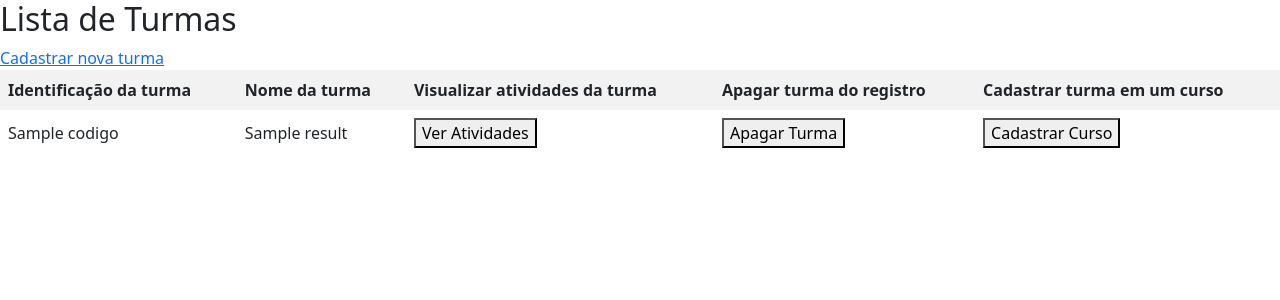
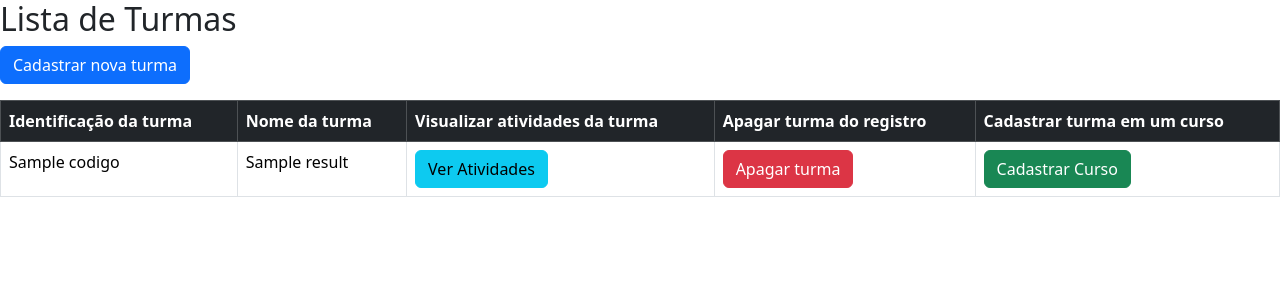
Before and after one commit to PedroHenri228/Sistema-Escolar-POO, a PHP site: the page made by src/Views/Class.php in a window 1280 px wide. Shown: the top 300 px of the page. Run offline with PHP 8.4, Linux system fonts and the light colour scheme; the template is opened without the code that fills it: most values are stand-ins (such as "Sample title", 1, 10 or a date in 2020).

Commit message:
feat: Implementa as funcionalidades de exclusão de turmas

```diff
--- a/src/Router/main.php
+++ b/src/Router/main.php
@@ -8,12 +8,12 @@
 Routes::get('/login', 'UserController@loginPage');
 Routes::get('/registrar', 'UserController@registerPage');
 Routes::get('/logout', 'UserController@logout');
+Routes::get("/delete/{id}", "ClassController@delete");
 
 
 Routes::post('/registrar', 'UserController@registrar');
 Routes::post('/login', 'UserController@login');
 Routes::post('/nova_turma', 'ClassController@register');
-
 
 $method = $_SERVER['REQUEST_METHOD'];
 
--- a/src/Views/Class.php
+++ b/src/Views/Class.php
@@ -1,19 +1,22 @@
 <!DOCTYPE html>
 <html lang="pt-br">
+
 <head>
     <meta charset="UTF-8">
     <meta name="viewport" content="width=device-width, initial-scale=1.0">
     <title>Lista de Turmas</title>
     <link rel="stylesheet" href="src/Public/css/style.css">
-    <link href="https://cdn.jsdelivr.net/npm/bootstrap@5.3.3/dist/css/bootstrap.min.css" rel="stylesheet" integrity="sha384-QWTKZyjpPEjISv5WaRU9OFeRpok6YctnYmDr5pNlyT2bRjXh0JMhjY6hW+ALEwIH" crossorigin="anonymous">
+    <link href="https://cdn.jsdelivr.net/npm/bootstrap@5.3.3/dist/css/bootstrap.min.css" rel="stylesheet"
+        integrity="sha384-QWTKZyjpPEjISv5WaRU9OFeRpok6YctnYmDr5pNlyT2bRjXh0JMhjY6hW+ALEwIH" crossorigin="anonymous">
 </head>
+
 <body>
 
-    <h2>Lista de Turmas </h2>
+    <h2>Lista de Turmas</h2>
+    <a href="nova_turma" class="btn btn-primary mb-3">Cadastrar nova turma</a>
 
-    <table>
-        <a href="nova_turma">Cadastrar nova turma</a>
-        <thead>
+    <table class="table table-bordered">
+        <thead class="table-dark">
             <tr>
                 <th>Identificação da turma</th>
                 <th>Nome da turma</th>
@@ -29,26 +32,53 @@
                         <td><?= htmlspecialchars($class['codigo']) ?></td>
                         <td><?= htmlspecialchars($class['nome']) ?></td>
                         <td>
-                            <button>Ver Atividades</button>
+                            <button class="btn btn-info">Ver Atividades</button>
                         </td>
                         <td>
-                            <button>Apagar Turma</button>
+                            <button type="button" class="btn btn-danger" data-bs-toggle="modal" data-bs-target="#modalExcluir<?= $class['codigo'] ?>">
+                                Apagar turma
+                            </button>
                         </td>
                         <td>
-                            <button>Cadastrar Curso</button>
+                            <button class="btn btn-success">Cadastrar Curso</button>
                         </td>
+                    </tr>
 
-                    </tr>
+                    <!-- Modal Exclusão - ID Único -->
+                    <div class="modal fade" id="modalExcluir<?= $class['codigo'] ?>" tabindex="-1" aria-labelledby="modalLabel<?= $class['codigo'] ?>"
+                        aria-hidden="true">
+                        <div class="modal-dialog">
+                            <div class="modal-content">
+                                <div class="modal-header">
+                                    <h1 class="modal-title fs-5" id="modalLabel<?= $class['codigo'] ?>">Confirmar Exclusão</h1>
+                                    <button type="button" class="btn-close" data-bs-dismiss="modal" aria-label="Close"></button>
+                                </div>
+                                <div class="modal-body">
+                                    Deseja realmente apagar a turma <strong><?= htmlspecialchars($class['nome']) ?></strong>?
+                                </div>
+                                <div class="modal-footer">
+                                    <button type="button" class="btn btn-secondary" data-bs-dismiss="modal">Cancelar</button>
+                                    <a href="delete/<?= urlencode($class['codigo']) ?>" class="btn btn-danger">Apagar</a>
+
+
+                                </div>
+                            </div>
+                        </div>
+                    </div>
+
                 <?php endforeach; ?>
             <?php else: ?>
                 <tr>
-                    <td colspan="5">Nenhum turma encontrada.</td>
+                    <td colspan="5" class="text-center">Nenhuma turma encontrada.</td>
                 </tr>
             <?php endif; ?>
         </tbody>
     </table>
 
-    <script src="https://cdn.jsdelivr.net/npm/bootstrap@5.3.3/dist/js/bootstrap.bundle.min.js" integrity="sha384-YvpcrYf0tY3lHB60NNkmXc5s9fDVZLESaAA55NDzOxhy9GkcIdslK1eN7N6jIeHz" crossorigin="anonymous"></script>
+    <script src="https://cdn.jsdelivr.net/npm/bootstrap@5.3.3/dist/js/bootstrap.bundle.min.js"
+        integrity="sha384-YvpcrYf0tY3lHB60NNkmXc5s9fDVZLESaAA55NDzOxhy9GkcIdslK1eN7N6jIeHz"
+        crossorigin="anonymous"></script>
     <script src="src/Public/js/script.js"></script>
 </body>
+
 </html>
```
Also changed, not shown: src/Controllers/ClassController.php (+21 -0 lines), src/Models/ClassModel.php (+20 -0 lines).
